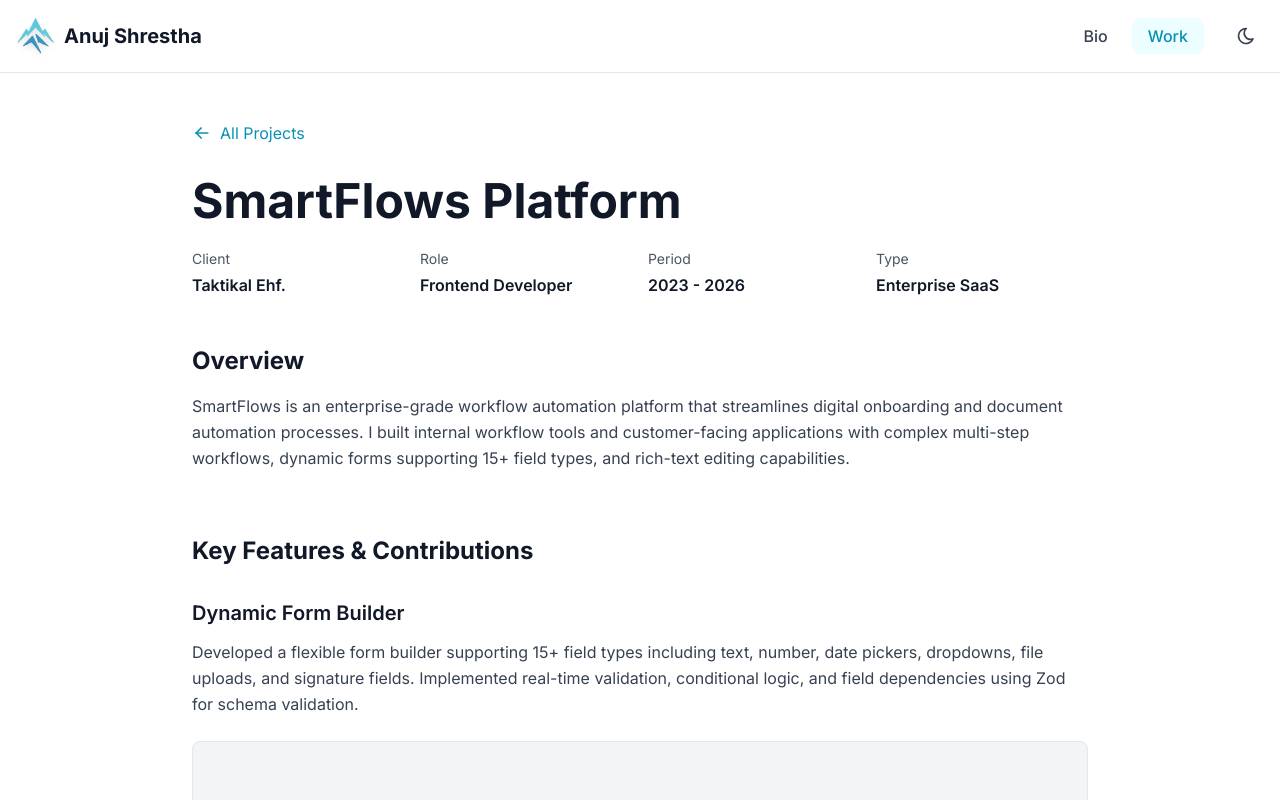
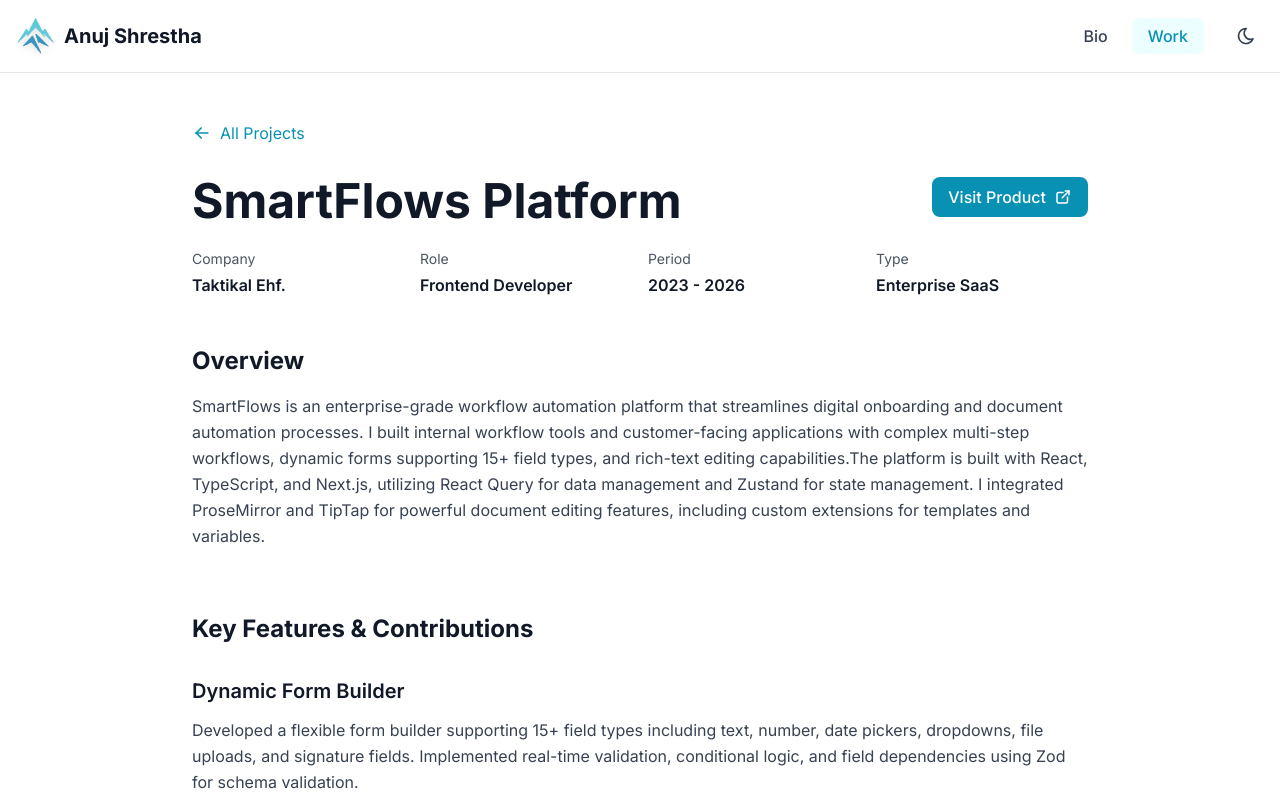
Before and after one commit to livanuj/portfolio, a Next.js app: page /work/smartflow in a window 1280 px wide. Shown: the top 800 px of the page. Built offline with nearby package versions, Linux system fonts and the light colour scheme.

Commit message:
add link to projectshowcase

```diff
--- a/src/components/sections/ProjectShowcase.tsx
+++ b/src/components/sections/ProjectShowcase.tsx
@@ -1,8 +1,8 @@
+import type { ProjectShowcaseData } from "@/types/portfolio";
+import { IconArrowLeft, IconExternalLink } from "@tabler/icons-react";
+import Image from "next/image";
+import Link from "next/link";
 import React from "react";
-import Link from "next/link";
-import Image from "next/image";
-import { IconArrowLeft } from "@tabler/icons-react";
-import type { ProjectShowcaseData } from "@/types/portfolio";
 
 type ProjectShowcaseProps = {
   data: ProjectShowcaseData;
@@ -22,17 +22,30 @@
 
       {/* Project Header */}
       <div className="mb-12">
-        <h1 className="text-4xl md:text-5xl font-bold text-gray-900 dark:text-gray-100 mb-6">
-          {data.title}
-        </h1>
+        <div className="flex items-start justify-between gap-4 mb-6">
+          <h1 className="text-4xl md:text-5xl font-bold text-gray-900 dark:text-gray-100">
+            {data.title}
+          </h1>
+          {data.link && (
+            <a
+              href={data.link}
+              target="_blank"
+              rel="noopener noreferrer"
+              className="inline-flex items-center gap-2 px-4 py-2 bg-accent-600 hover:bg-accent-700 dark:bg-accent-500 dark:hover:bg-accent-600 text-white rounded-lg font-medium transition-colors whitespace-nowrap"
+            >
+              <span>Visit Product</span>
+              <IconExternalLink size={18} />
+            </a>
+          )}
+        </div>
 
         <div className="grid grid-cols-2 md:grid-cols-4 gap-4 mb-6">
           <div>
             <p className="text-sm text-gray-600 dark:text-gray-400 mb-1">
-              Client
+              Company
             </p>
             <p className="font-semibold text-gray-900 dark:text-gray-100">
-              {data.client}
+              {data.company}
             </p>
           </div>
           <div>
--- a/src/data/projectShowcases/smartflow.ts
+++ b/src/data/projectShowcases/smartflow.ts
@@ -2,7 +2,7 @@
 
 export const smartflowData: ProjectShowcaseData = {
   title: "SmartFlows Platform",
-  client: "Taktikal Ehf.",
+  company: "Taktikal Ehf.",
   role: "Frontend Developer",
   period: "2023 - 2026",
   type: "Enterprise SaaS",
@@ -10,7 +10,11 @@
     "SmartFlows is an enterprise-grade workflow automation platform that streamlines " +
     "digital onboarding and document automation processes. I built internal workflow " +
     "tools and customer-facing applications with complex multi-step workflows, dynamic " +
-    "forms supporting 15+ field types, and rich-text editing capabilities.",
+    "forms supporting 15+ field types, and rich-text editing capabilities." +
+    "The platform is built with React, TypeScript, and Next.js, utilizing React Query for " +
+    "data management and Zustand for state management. I integrated ProseMirror and TipTap " +
+    "for powerful document editing features, including custom extensions for templates and variables.",
+  link: "https://www.taktikal.com/smartflows",
   features: [
     {
       title: "Dynamic Form Builder",
--- a/src/data/projects.ts
+++ b/src/data/projects.ts
@@ -9,7 +9,7 @@
     period: "Mar 2023 – Mar 2026",
     description:
       "Built internal workflow tools and customer-facing applications for digital onboarding and document automation. Developed scalable UI components with React, TypeScript, and Next.js supporting complex multi-step workflows, dynamic forms (15+ field types), and rich-text editing with ProseMirror/TipTap.",
-    // link: "/work/smartflow",
+    link: "/work/smartflow",
     tags: [
       "React",
       "TypeScript",
--- a/src/types/portfolio.ts
+++ b/src/types/portfolio.ts
@@ -20,11 +20,12 @@
 
 export type ProjectShowcaseData = {
   title: string;
-  client: string;
+  company: string;
   role: string;
   period: string;
   type: string;
   overview: string;
+  link?: string;
   features: ProjectFeature[];
   technologies: string[];
   achievements: string[];
```
